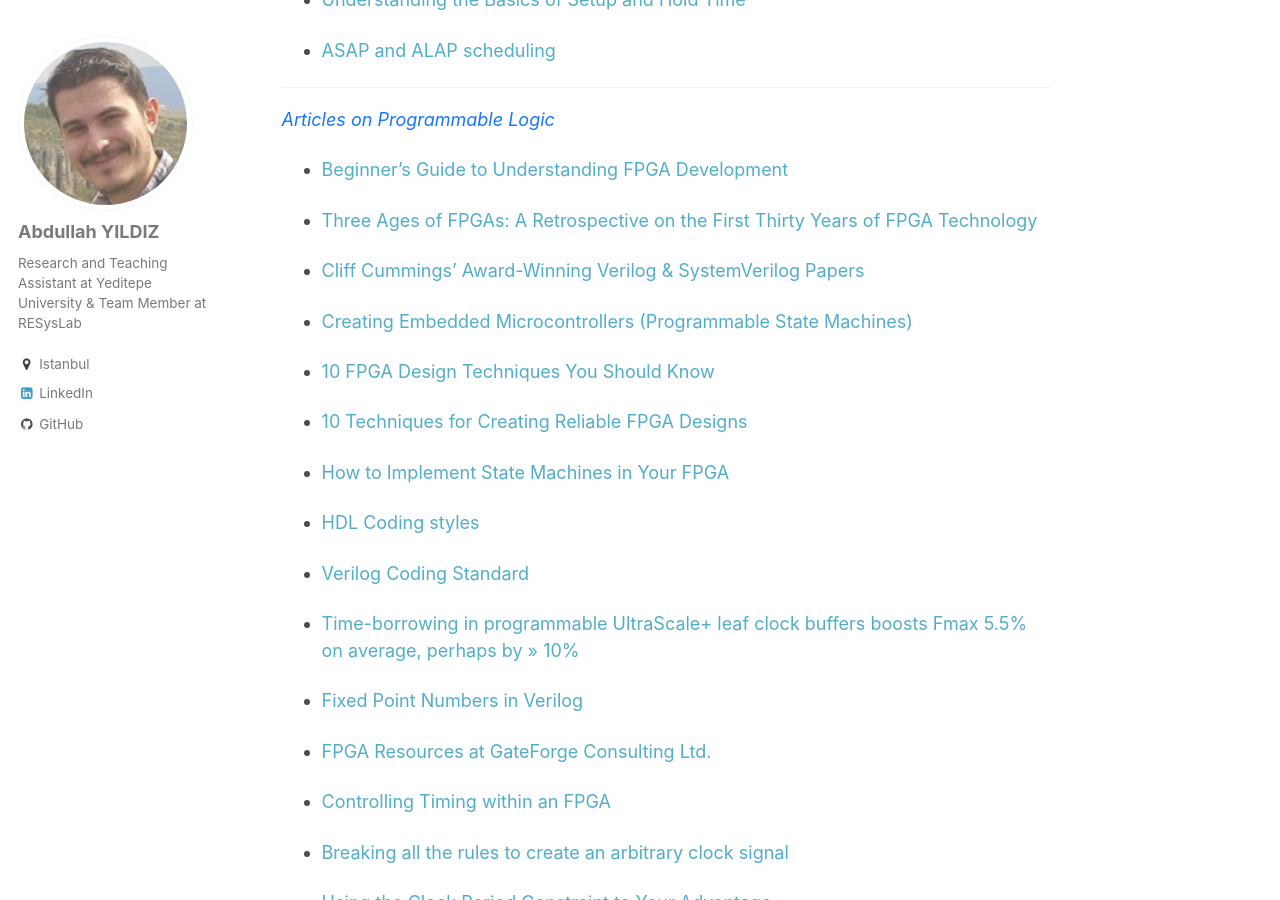
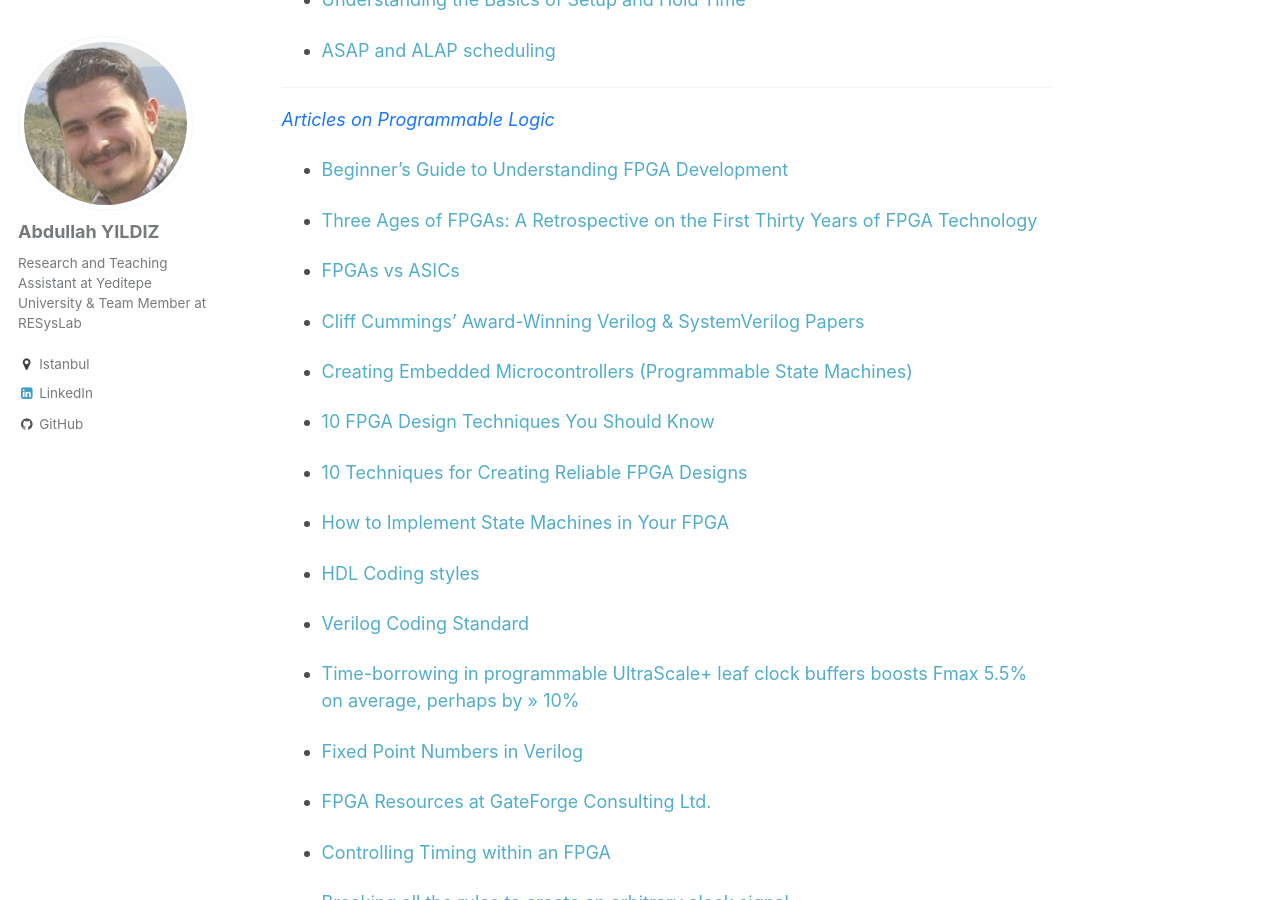
Before and after one commit to abdullahyildiz/abdullahyildiz.github.io, a Jekyll site: the page built from _records/articles.md, in a window 1280 px wide and 900 px high, scrolled down 920 px. Built offline with Jekyll 4.4.1, drawn with Linux system fonts in a browser that asks for light colours.

Commit message:
Update articles.md

```diff
--- a/_records/articles.md
+++ b/_records/articles.md
@@ -47,6 +47,8 @@ location: "Istanbul, Turkiye"
 * [Beginner’s Guide to Understanding FPGA Development](https://www.eeweb.com/profile/gina-smith/articles/beginners-guide-to-understanding-fpga-development)
 
 * [Three Ages of FPGAs: A Retrospective on the First Thirty Years of FPGA Technology](http://abdullahyildiz.github.io/files/07086413.pdf)
+
+* [FPGAs vs ASICs](http://zipcpu.com/blog/2017/10/13/fpga-v-asic.html)
 
 * [Cliff Cummings' Award-Winning Verilog & SystemVerilog Papers](http://www.sunburst-design.com/papers/)
 
```
